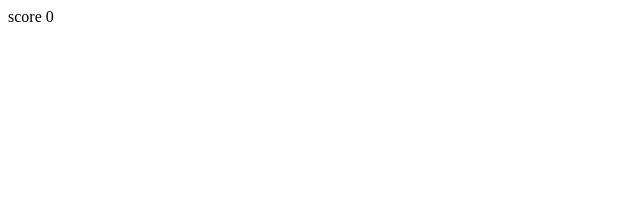
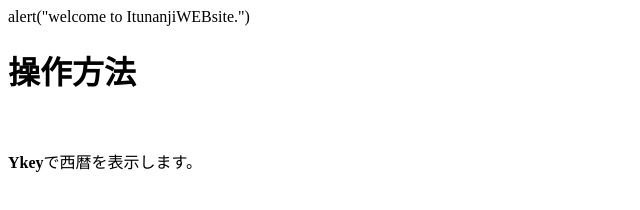
Before and after one commit to Onebit4405/onebit.github.io, a plain HTML site: page index.html in a window 1280 px wide. Shown: the whole page, without its empty margins (0-640 px from the left). Drawn offline with Linux system fonts and the light colour scheme.

Commit message:
Update index.html

```diff
--- a/index.html
+++ b/index.html
@@ -4,10 +4,13 @@
   <meta charset="utf-8">
     <meta name="viewport" content="width=device-width, initial-scale=1">
     <title>Sample Site</title>
-  <head><script type="text/javascript" src="test.js"></script></head>
+  <head><script type="text/javascript" src="test.js"></script>
+  alert("welcome to ItunanjiWEBsite.")
+
+  </head>
     <body>
-<div id="pointo"> score 0</div>
-  <canvas hidden id="screen" width="300" height="300">
+<h1>操作方法 </h1><br>
+      <p><b>Ykey</b>で西暦を表示します。</p>
 
   </canvas>
     </body>
```
